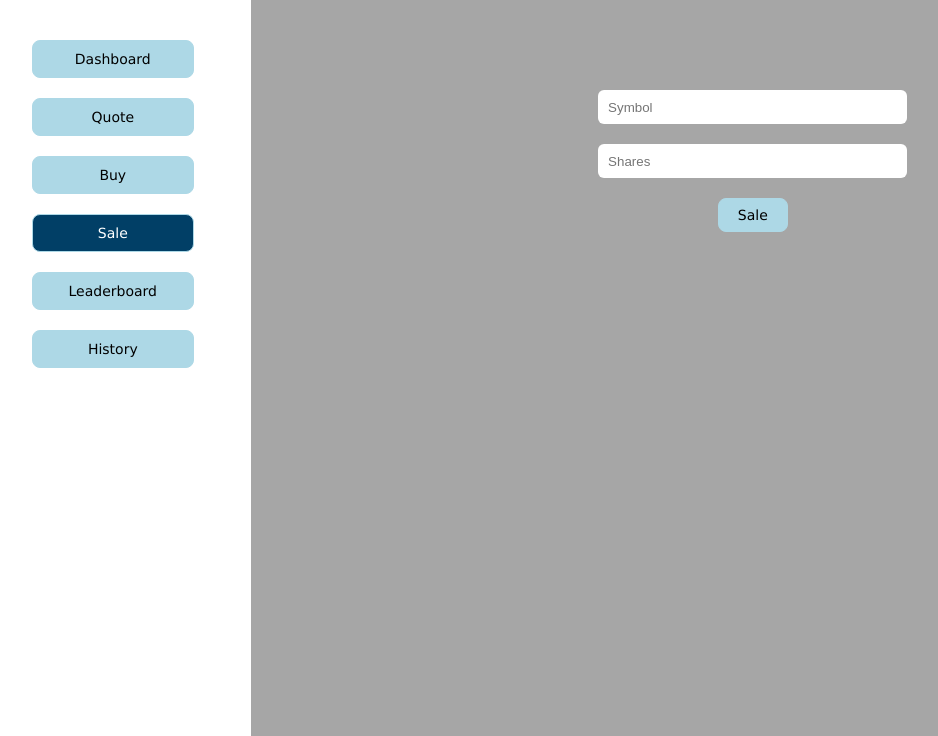
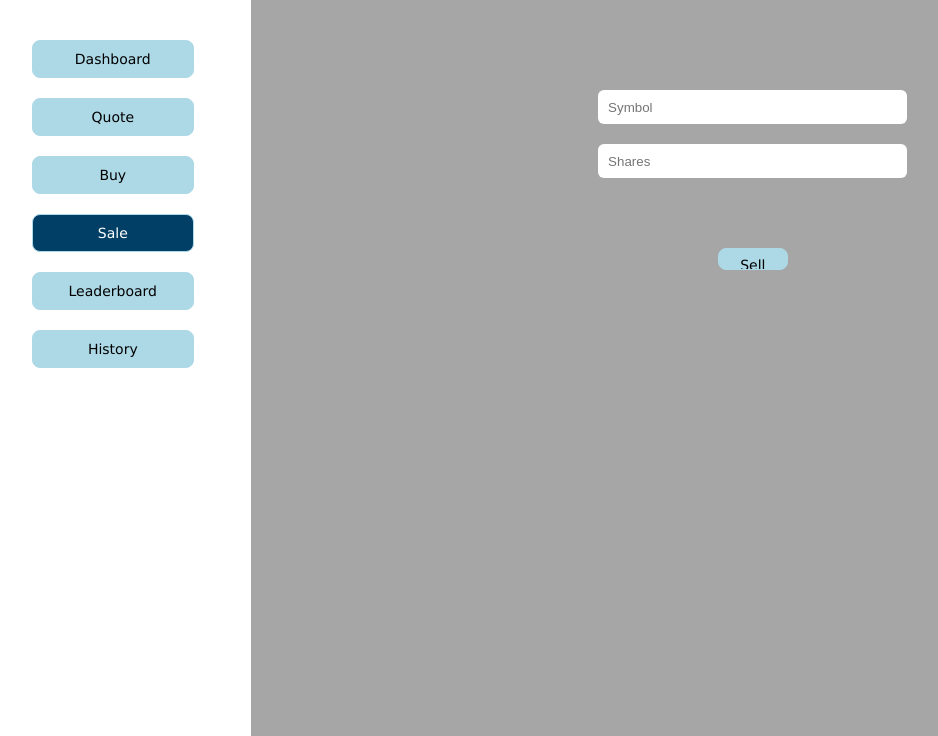
Before and after one commit to RUST-NED/Stock-Exchange-Simulator-Web, a Flask app: template templates/sale.html in a window 1280 px wide. Shown: the part 64-800 px from the top of the page, without its empty margins (25-963 px from the left). Run offline with Flask 2, Linux system fonts and the light colour scheme; the template is opened without the code that fills it, so the values that code supplies are empty.

Commit message:
Sell functionality

```diff
--- a/application.py
+++ b/application.py
@@ -50,6 +50,11 @@
             # flash("Password must be at least 4 characters", "danger")
             return render_template("signup.html", error="Password must be at least 4 characters")
 
+        # validate api key
+        if not quote_stock("MSFT", api):
+            # flash("Invalid API key", "danger")
+            return render_template("signup.html", error="Invalid API key")
+
         # checking if username already exists
         db.execute("SELECT * FROM users WHERE username = %s", (username,))
         if db.fetchone():
@@ -61,7 +66,7 @@
         db_connection.commit()
 
         # flash("You are now registered and can log in", "success")
-        signin_user(session, username)
+        signin_user(session, username, api_key)
         return redirect("/")
 
 
@@ -96,6 +101,74 @@
     signout_user(session)
     return redirect("/")
 
+@app.route("/sell", methods = ["GET", "POST"])
+def sell():
+    """Sell shares of stock"""
+    if request.method == "GET":
+        # get share count for all stock symbols for which user holds atleast 1 share
+        db.execute("""SELECT stock_symbol
+        FROM transactions
+        WHERE username = %s
+        GROUP BY stock_symbol
+        HAVING sum(num_shares) > 0;""",
+        (session.get("user_name"), ) )
+        db_result = db.fetchall()
+        if not db_result:
+            return render_template("sale.html", title = "Sell", error = "You don't have any shares to sell")
+        else:
+            symbols = [row["stock_symbol"] for row in db_result]
+            return str(symbols)
+
+    else:  # method post
+        symbol = request.form.get("symbol")
+        shares = request.form.get("shares")
+        if not symbol or not shares:
+            return render_template("sale.html", title = "Sell", error = "Please fill all the fields")
+
+        stock_data = get_stock_data(symbol, session.get("api_key"))
+        if stock_data is None:
+            return render_template("sale.html", title = "Sell", error = "Invalid stock symbol")
+        symbol = stock_data["symbol"]  # to make symbol proper (eg convert from nFlx to NFLX)
+
+        db.execute("""
+        SELECT sum(num_shares) AS shares
+        FROM transactions
+        WHERE user_name = %s AND stock_symbol = %s
+        GROUP BY stock_symbol;""",
+        (session.get("user_name"), symbol))
+        db_result = db.fetchone()
+        current_shares = db_result["num_shares"]
+
+        if current_shares <= 0:
+            return render_template("sale.html", title = "Sell", error = f"You don't have any shares of {symbol} ({stock_data['name']})")
+
+        # check if shares is numeric and positive int
+        try:
+            shares = int(shares)
+            if shares < 1:
+                raise ValueError
+        except ValueError:
+            return render_template("sale.html", title = "Sell", error = "Numbers of shares must be a positive integer")
+
+        if current_shares < shares:  # if not enough shares present
+            return render_template("sale.html", title = "Sell", error = f"You have less than {shares} shares of {symbol} ({stock_data['name']})")
+
+        # get cash in user's account
+        db.execute("SELECT cash FROM users WHERE username = %s", (session.get("user_name"),))
+        db_result = db.fetchone()
+        user_cash = db_result["cash"]
+
+         # deposit money from selling shares to user
+        db.execute("UPDATE users SET cash = %s WHERE id = %s;",
+        (user_cash + (stock_data["price"] * shares), session.get("user_id")))
+
+        # record transaction
+        db.execute("INSERT INTO transactions (user_name, stock_symbol, num_shares, price) VALUES (%s, %s, %s, %s)",
+        (session.get("user_name"), symbol, -shares, stock_data["price"]))
+        db_connection.commit()
+
+        # flash(f"Sold {shares} share(s) of {stock_data['name']} ({symbol})!")
+        return redirect("/")
 
 if __name__ == "__main__":
     app.run(debug=True)
--- a/helpers.py
+++ b/helpers.py
@@ -2,7 +2,7 @@
 
 # L82CMPPBCCTOC7FQ
 # Alphavantage API key: L82CMPPBCCTOC7FQ
-def quote_stock(symbol, api_key):
+def get_stock_data(symbol, api_key):
     try:
         url = f"https://www.alphavantage.co/query?function=GLOBAL_QUOTE&symbol={symbol}&apikey={api_key}"
         response = requests.get(url)
@@ -28,8 +28,10 @@
 
 # print(quote_stock("MSFT", "L82CMPPBCCTOC7FQ"))
 
-def signin_user(session, user_name):
+def signin_user(session, user_name, api_key):
     session["user_name"] = user_name
+    session["api_key"] = api_key
+
 
 def signout_user(session):
     session.clear()
--- a/static/sale.css
+++ b/static/sale.css
@@ -18,7 +18,7 @@
     margin-top: 50px;
     margin-bottom: 20px;
 }
-.sale button{
+.sale input[type="submit"]{
     padding:8px 8px;
     background-color: lightblue ;
     border: 0;
--- a/templates/dashboard.html
+++ b/templates/dashboard.html
@@ -23,7 +23,7 @@
         <div class="sidebar">
             <a href="" class="active">Dashboard</a>
             <a href="/quote">Quote</a>
-            <a href="buy">Buy</a>
+            <a href="/buy">Buy</a>
             <a href="/sell">Sale</a>
             <a href="/leaderboard">Leaderboard</a>
             <a href="/history">History</a>
--- a/templates/sale.html
+++ b/templates/sale.html
@@ -5,8 +5,8 @@
     <meta http-equiv="X-UA-Compatible" content="IE=edge">
     <meta name="viewport" content="width=device-width, initial-scale=1.0">
     <title>Sale</title>
-    <link rel="stylesheet" href="universal.css">
-    <link rel="stylesheet" href="sale.css">
+    <link rel="stylesheet" href="{{ url_for('static', filename='universal.css') }}">
+    <link rel="stylesheet" href="{{ url_for('static', filename='sale.css') }}">
 </head>
 <body>
     <div class="navbar">
@@ -14,23 +14,29 @@
             Stock Exchange Simulator
         </div>
         <div class="signButtons">
-            <a href="">Logout</a>
+            <a href="/signout">Logout</a>
         </div>
     </div>
     <div class="body">
         <div class="sidebar">
-            <a href="dashboard.html" >Dashboard</a>
-            <a href="quote.html">Quote</a>
-            <a href="buy.html">Buy</a>
+            <a href="/dashboard" >Dashboard</a>
+            <a href="/quote">Quote</a>
+            <a href="/buy">Buy</a>
             <a href=""  class="active">Sale</a>
-            <a href="Leaderboard.html">Leaderboard</a>
-            <a href="history.html">History</a>
+            <a href="/leaderboard">Leaderboard</a>
+            <a href="/history">History</a>
         </div>
-        <div class="sale">
-            <input placeholder="Symbol" type="text" name="symbol" id="symbol">
-            <input placeholder="Shares" type="text" name="shares" id="shares">
-            <button>Sale</button>
-        </div>
+        <form class="sale">
+            {% if error == "You don't have any shares to sell" %}
+                <div id="error">{{ error }}</div>
+            {% else %}
+                <input placeholder="Symbol" type="text" name="symbol" id="symbol">
+                <input placeholder="Shares" type="number" name="shares" id="shares">
+                <input type="submit" value="Sell">
+                <div id="error">{{ error }}</div>
+            {% endif %}
+        </form>
+
     </div>
 </body>
 </html>
--- a/templates/signIn.html
+++ b/templates/signIn.html
@@ -33,7 +33,7 @@
                 <div class="passbox">
                     <div class="password">
                         <p class="testyle">Password</p>
-                        <input id ="passsword" name = "password" type="text" class="inpstyle" placeholder="Enter password">
+                        <input id ="passsword" name = "password" type="password" class="inpstyle" placeholder="Enter password">
                     </div>
                 </div>
                 <div class="submit">
--- a/templates/signUp.html
+++ b/templates/signUp.html
@@ -42,7 +42,7 @@
             <div class="confirmbox">
                 <div class="confirmpass">
                     <p class="testyle">Password</p>
-                    <input type="text" class="inpstyle" placeholder="Confirm password" name="confirmpassword" id="confirmpassword">
+                    <input type="password" class="inpstyle" placeholder="Confirm password" name="confirmpassword" id="confirmpassword">
                 </div>
             </div>
             <div class="apibox">
```
Also changed, not shown: 3 other files.
